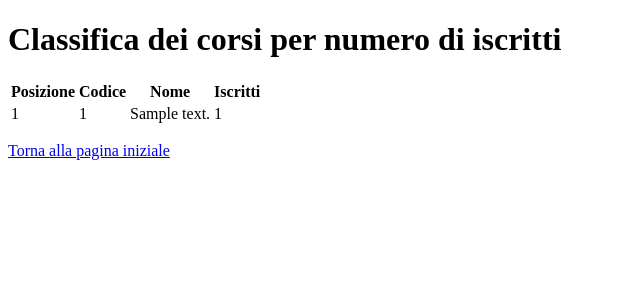
After one commit to LucaBert00/gymManager, a Java web app: page /classifica.jsp in a window 1280 px wide. The commit adds this page. Shown: the top 300 px of the page, without its empty margins (0-640 px from the left). Run offline with Tomcat 11, a stand-in JSP engine, Linux system fonts and the light colour scheme; tables that the repository leaves empty or names only in its code hold one stand-in row (values such as "Sample post").

Commit message:
feat: aggiunge la classifica dei corsi per iscritti

```diff
--- /dev/null
+++ b/src/main/webapp/classifica.jsp
@@ -0,0 +1,53 @@
+<%@ page contentType="text/html; charset=UTF-8" pageEncoding="UTF-8" %>
+<%@ page import="java.sql.ResultSet" %>
+<%@ include file="connessione.jsp" %>
+<%
+    ResultSet classifica = funzioni.select(
+            "SELECT corsi.idCorso, corsi.descrizione, COUNT(iscrizioni.idIscrizione) AS iscritti "
+            + "FROM corsi LEFT JOIN iscrizioni ON corsi.idCorso = iscrizioni.idCorso "
+            + "GROUP BY corsi.idCorso, corsi.descrizione "
+            + "ORDER BY iscritti DESC, corsi.idCorso");
+    // next() verifica la presenza di righe e posiziona il cursore sul primo corso.
+    boolean classificaDisponibile = classifica != null && classifica.next();
+    int posizione = 0;
+%>
+<!DOCTYPE html>
+<html>
+<head>
+    <meta http-equiv="Content-Type" content="text/html; charset=UTF-8">
+    <title>Classifica corsi - Gym Manager</title>
+</head>
+<body>
+    <h1>Classifica dei corsi per numero di iscritti</h1>
+    <% if (classifica == null) { %>
+        <p>Impossibile caricare la classifica. Riprova più tardi.</p>
+    <% } else if (!classificaDisponibile) { %>
+        <p>Non ci sono corsi registrati.</p>
+    <% } else { %>
+        <table>
+            <thead>
+                <tr>
+                    <th>Posizione</th>
+                    <th>Codice</th>
+                    <th>Nome</th>
+                    <th>Iscritti</th>
+                </tr>
+            </thead>
+            <tbody>
+                <% do {
+                    posizione++;
+                %>
+                    <tr>
+                        <td><%= posizione %></td>
+                        <td><%= classifica.getString("idCorso") %></td>
+                        <td><%= classifica.getString("descrizione") %></td>
+                        <td><%= classifica.getInt("iscritti") %></td>
+                    </tr>
+                <% } while (classifica.next()); %>
+            </tbody>
+        </table>
+    <% } %>
+    <% if (classifica != null) { funzioni.closeResultSet(classifica); } %>
+    <p><a href="index.jsp">Torna alla pagina iniziale</a></p>
+</body>
+</html>
--- a/src/main/webapp/index.jsp
+++ b/src/main/webapp/index.jsp
@@ -39,5 +39,6 @@
     <% } %>
     <h2>Corsi</h2>
     <p><a href="corsi.jsp">Visualizza i corsi disponibili</a></p>
+    <p><a href="classifica.jsp">Visualizza la classifica dei corsi</a></p>
 </body>
 </html>
```
